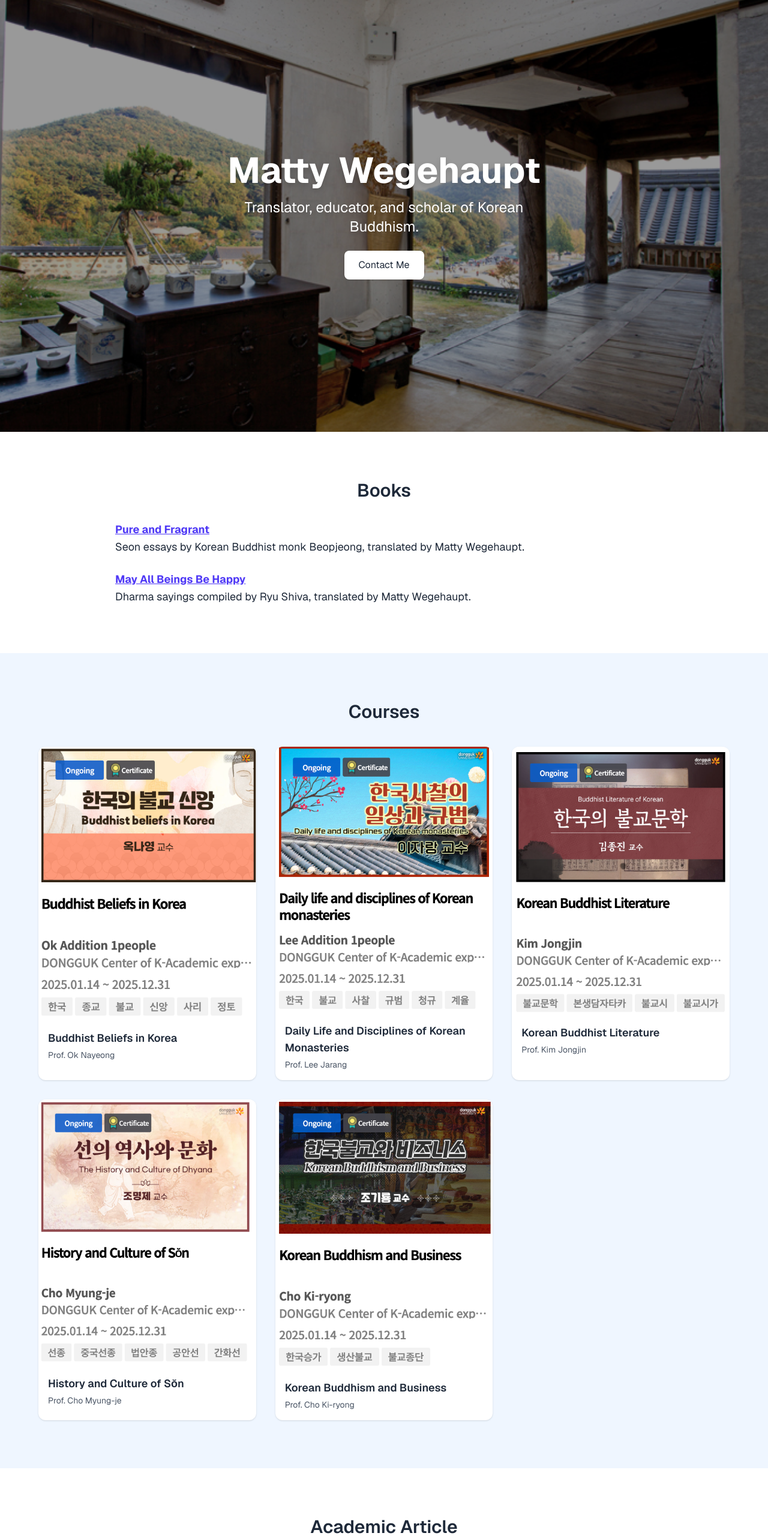
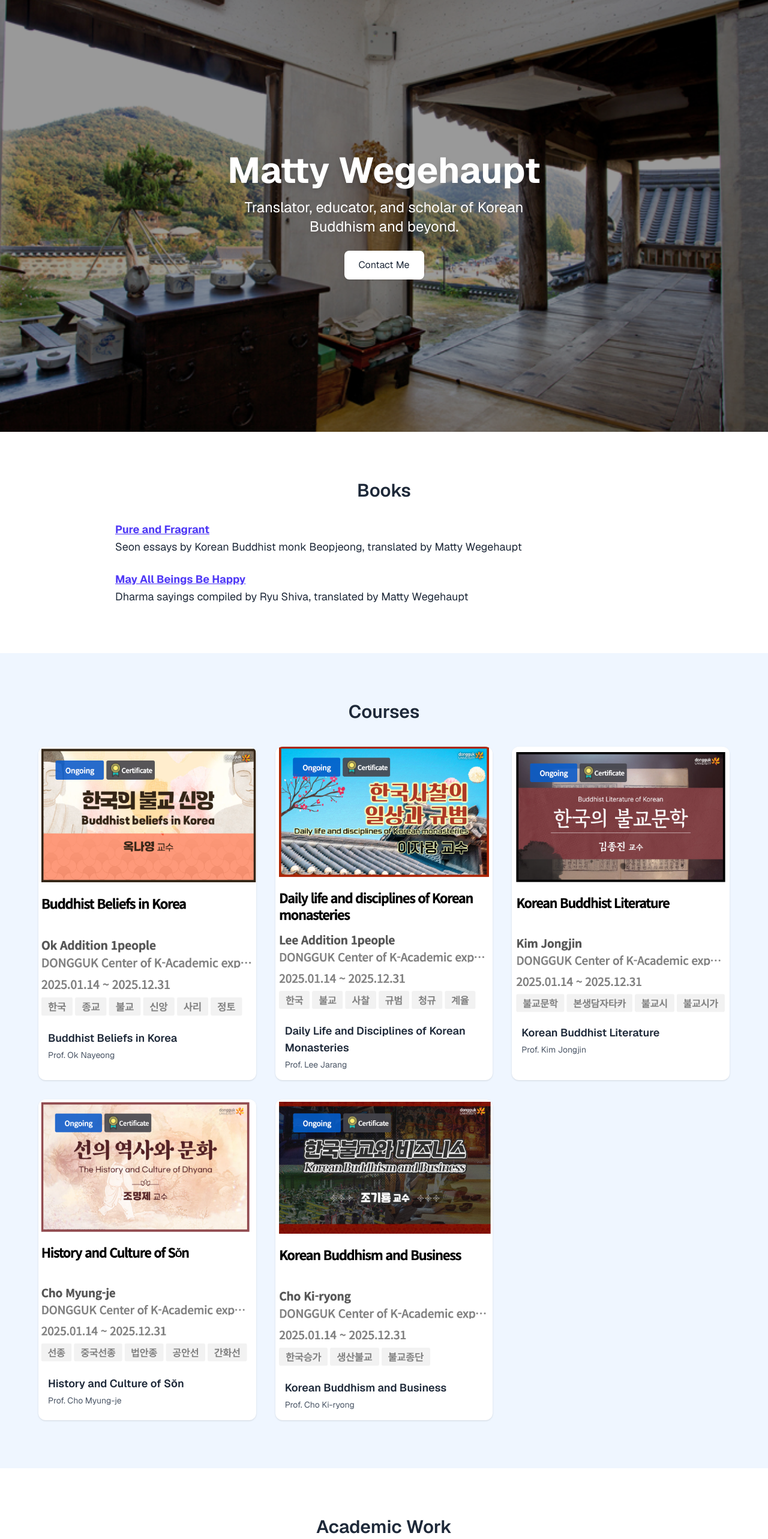
Before and after one commit to omatty123/translation_website, a Next.js app: page / in a window 1280 px wide. Shown: the top 2566 px of the page at 60% size. Built offline with nearby package versions, Linux system fonts and the light colour scheme.

Commit message:
Update page.tsx

```diff
--- a/app/page.tsx
+++ b/app/page.tsx
@@ -25,7 +25,7 @@ export default function Home() {
             Matty Wegehaupt
           </h1>
           <p className="mt-4 text-xl md:text-2xl text-white max-w-xl drop-shadow-md">
-            Translator, educator, and scholar of Korean Buddhism.
+            Translator, educator, and scholar of Korean Buddhism and beyond.
           </p>
           <a
             href="mailto:omatty@gmail.com"
@@ -52,7 +52,7 @@ export default function Home() {
                 </a>
               </strong>
               <br />
-              Seon essays by Korean Buddhist monk Beopjeong, translated by Matty Wegehaupt.
+              Seon essays by Korean Buddhist monk Beopjeong, translated by Matty Wegehaupt
             </li>
             <li>
               <strong>
@@ -65,7 +65,7 @@ export default function Home() {
                 </a>
               </strong>
               <br />
-              Dharma sayings compiled by Ryu Shiva, translated by Matty Wegehaupt.
+              Dharma sayings compiled by Ryu Shiva, translated by Matty Wegehaupt
             </li>
           </ul>
         </div>
@@ -98,7 +98,7 @@ export default function Home() {
       {/* Article */}
       <section className="py-20 px-6 bg-white">
         <div className="max-w-4xl mx-auto text-center space-y-6">
-          <h2 className="text-3xl font-semibold">Academic Article</h2>
+          <h2 className="text-3xl font-semibold">Academic Work</h2>
           <a
             href="https://muse.jhu.edu/article/481031/summary"
             target="_blank"
```
